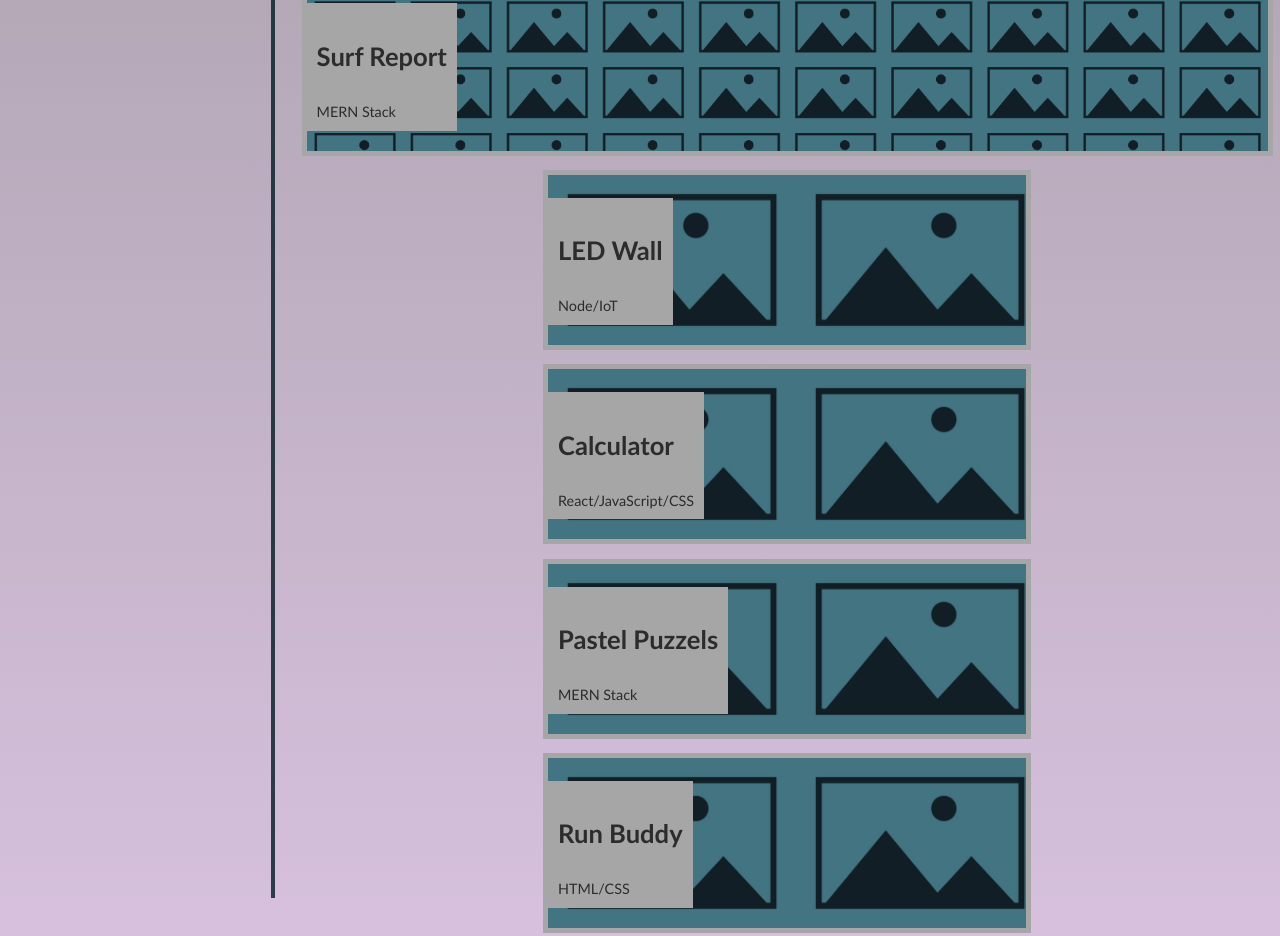
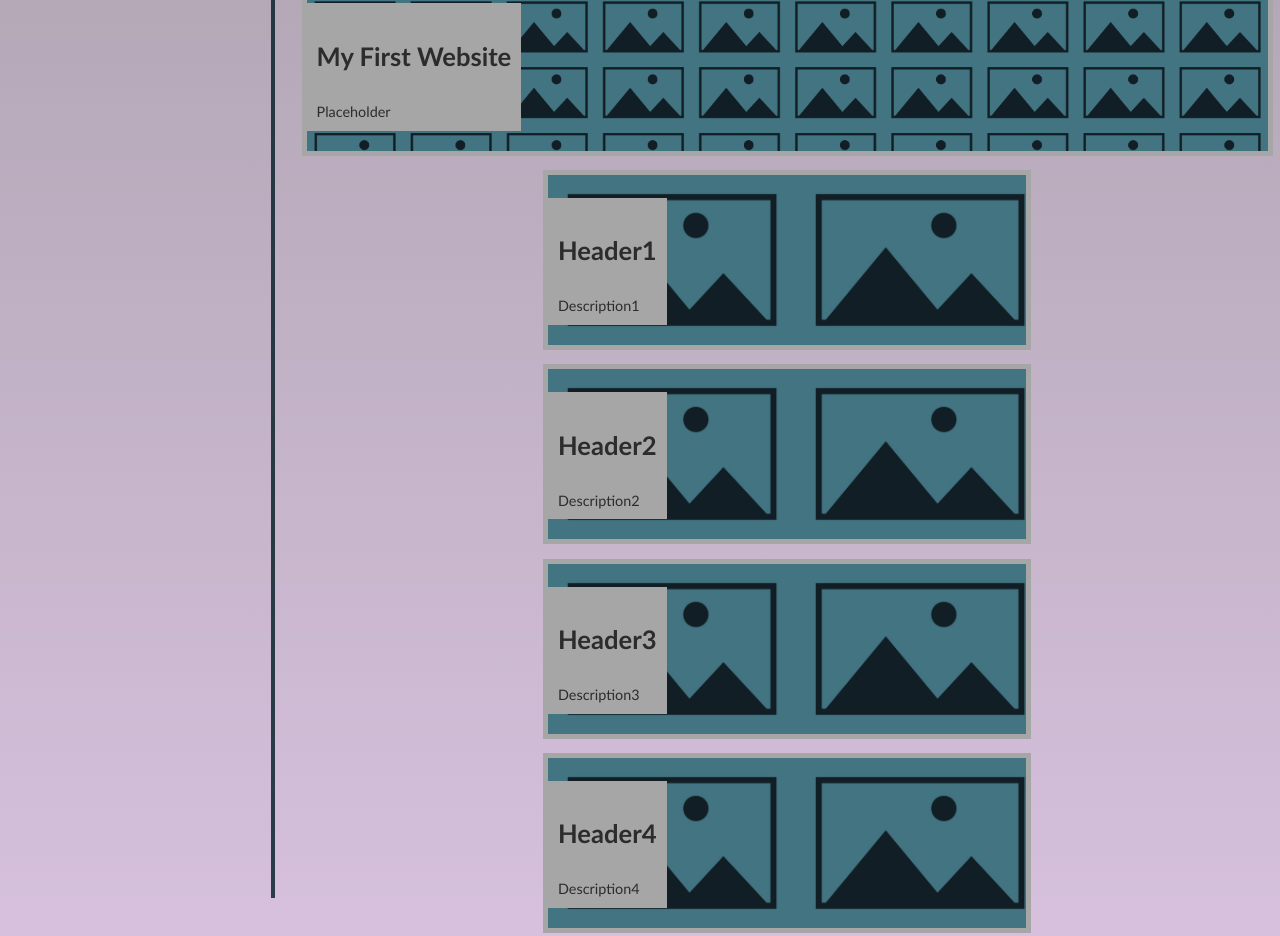
Before and after one commit to Christinaecb/Personal-Portfolio, a plain HTML site: page index.html in a window 1280 px wide. Shown: the part 896-1832 px from the top of the page. Drawn offline with Linux system fonts and the light colour scheme.

Commit message:
Updated the readme.md file and added screenshot of website

```diff
--- a/index.html
+++ b/index.html
@@ -51,36 +51,36 @@
 
 <!--portfolio container-->
 <section class="page-section" id="work">
-    <h2>Work</h2>
+    <h2>Projects</h2>
     <div class="flex-container">
       <a href="#" class="flex-item surf-report">
         <div>
-          <h3>Surf Report</h3>
-          <span>MERN Stack</span>
+          <h3>My First Website</h3>
+          <span>Placeholder</span>
         </div>
       </a>
       <a href="#" class="flex-item led-wall">
         <div>
-          <h3>LED Wall</h3>
-          <span>Node/IoT</span>
+          <h3>Header1</h3>
+          <span>Description1</span>
         </div>
       </a>
       <a href="#" class="flex-item react-calc">
         <div>
-          <h3>Calculator</h3>
-          <span>React/JavaScript/CSS</span>
+          <h3>Header2</h3>
+          <span>Description2</span>
         </div>
       </a>
       <a href="#" class="flex-item pastel-puzzles">
         <div>
-          <h3>Pastel Puzzels</h3>
-          <span>MERN Stack</span>
+          <h3>Header3</h3>
+          <span>Description3</span>
         </div>
       </a>
       <a href="#" class="flex-item run-buddy">
         <div>
-          <h3>Run Buddy</h3>
-          <span>HTML/CSS</span>
+          <h3>Header4</h3>
+          <span>Description4</span>
         </div>
       </a>
     </div>
```
Also changed, not shown: Assets/images/screenshot.png (added), 1 other file.
